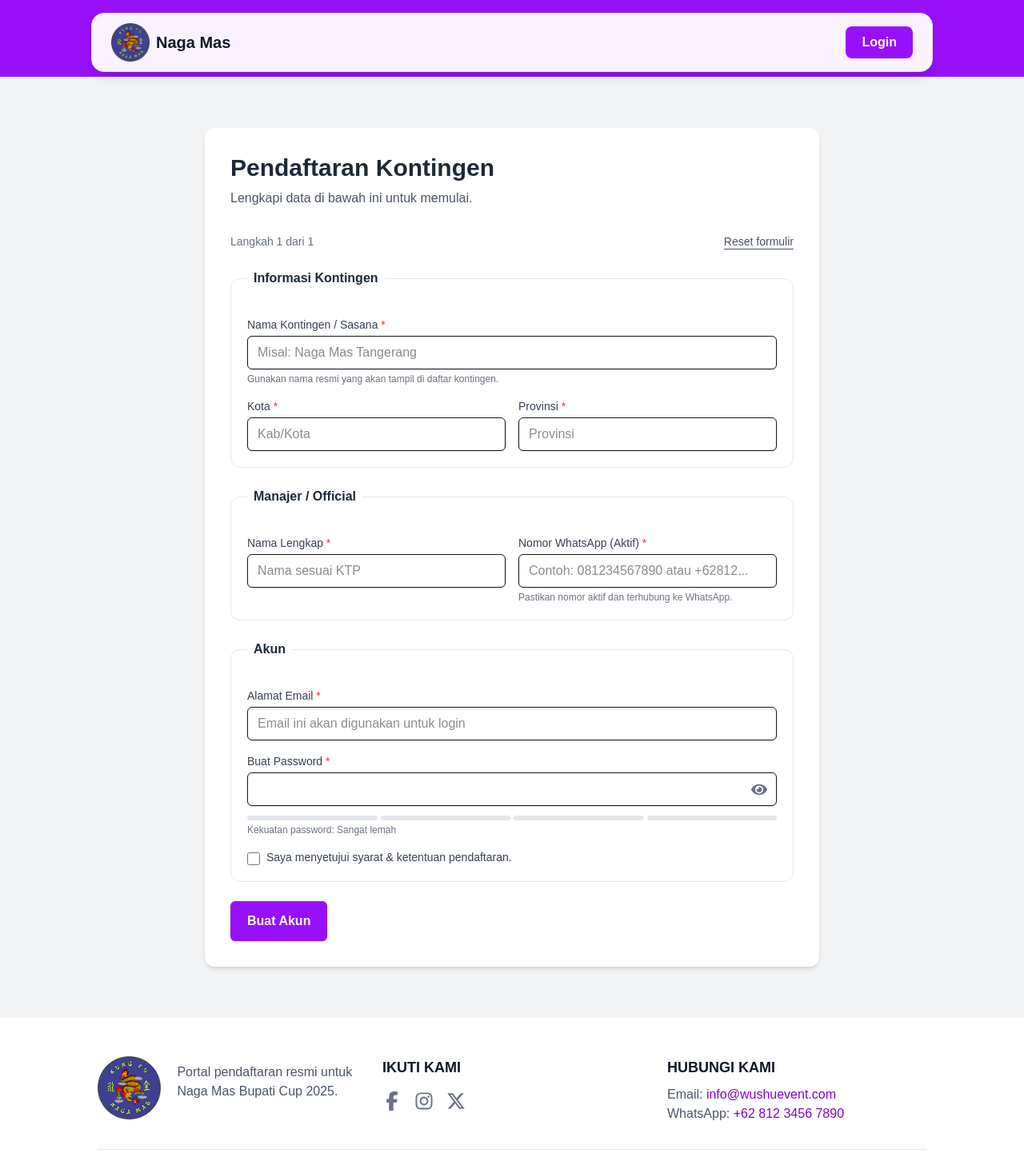
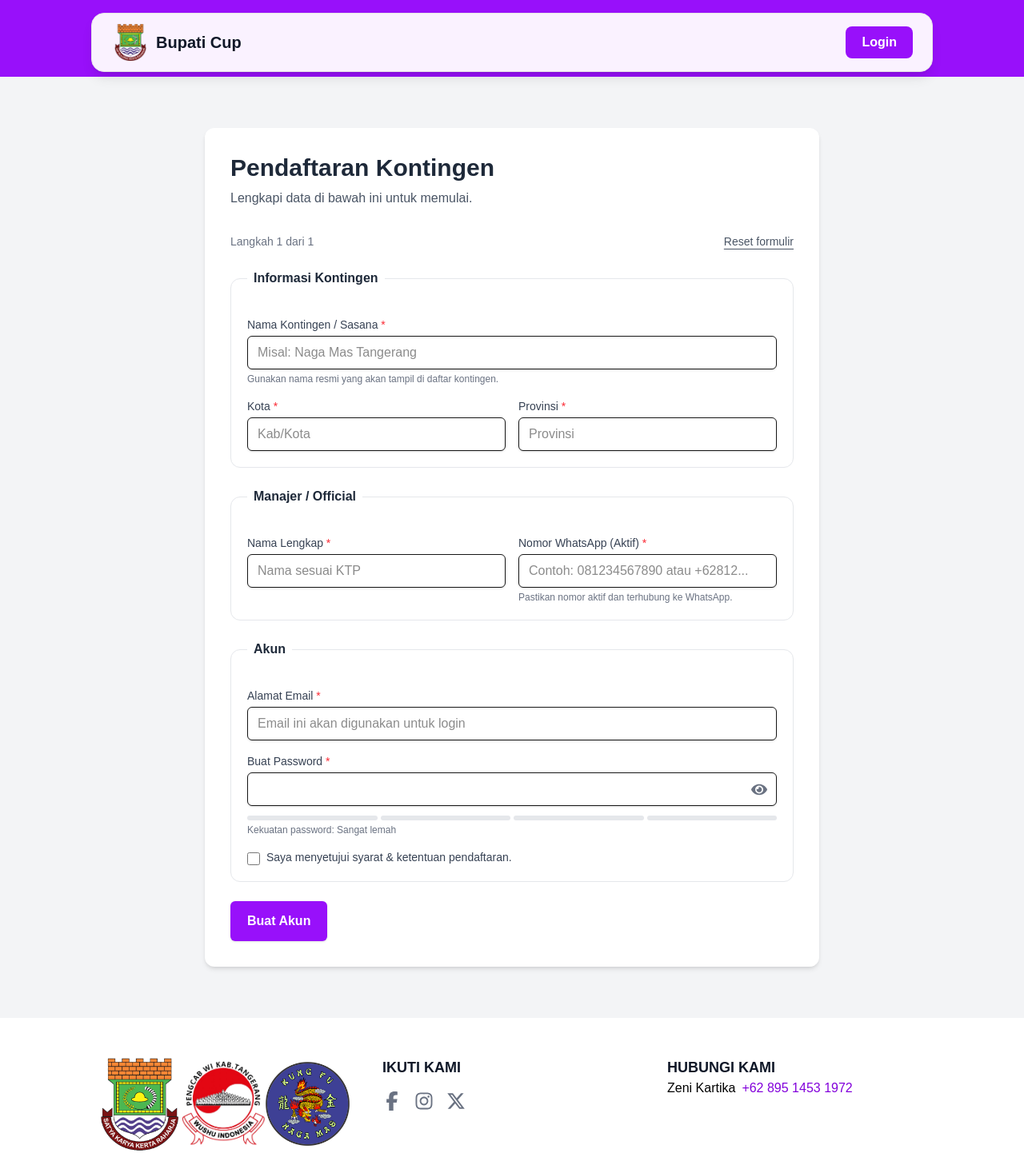
Before and after one commit to dvpms/bupati-cup-wushu, a Next.js app: page /daftar in a window 1280 px wide. Shown: the top 1452 px of the page at 80% size. Built offline with nearby package versions, Linux system fonts and the light colour scheme; no server answers.

Commit message:
feat: update logos and event details across components

```diff
--- a/src/components/DaftarForm.jsx
+++ b/src/components/DaftarForm.jsx
@@ -107,6 +107,7 @@ export default function DaftarForm() {
       // Insert user profile to table after signUp (email verification disabled)
       const user = data.user;
       if (user && user.id) {
+          console.log('Form values before insert:', form);
           const { error: insertError } = await supabase.from('users').insert([
             {
               id: user.id,
--- a/src/components/Footer.jsx
+++ b/src/components/Footer.jsx
@@ -8,23 +8,60 @@ export default function Footer() {
     <footer className="bg-white text-gray-700">
       <div className="container mx-auto py-12 px-6 md:px-8 lg:max-w-[960px] xl:max-w-[1100px] 2xl:max-w-[1240px]">
         <div className="grid grid-cols-1 md:grid-cols-3 gap-8 text-center md:text-left">
-          <div className="flex items-center md:items-start">
+          <div className="flex flex-col items-center md:items-start">
             <div className="flex items-center mr-5">
-              <Image src={EVENT.assets.logos.cabang} alt="Logo Cabang" width={150} height={150}  />
+              <Image
+                src={EVENT.assets.logos.kabupaten}
+                alt="Logo Kabupaten"
+                width={105}
+                height={105}
+              />
+              <Image
+                src={EVENT.assets.logos.pusat}
+                alt="Logo Cabang"
+                width={105}
+                height={105}
+              />
+              <Image
+                src={EVENT.assets.logos.cabang}
+                alt="Logo Cabang"
+                width={105}
+                height={105}
+              />
             </div>
-            <p className="text-gray-600 mt-2 max-w-xs">Portal pendaftaran resmi untuk {EVENT.name}.</p>
+            <p className="text-gray-600 mt-2 max-w-xs">
+              Portal pendaftaran resmi untuk {EVENT.name}.
+            </p>
           </div>
 
           <div>
             <h4 className="font-bold text-lg text-gray-900">IKUTI KAMI</h4>
             <div className="flex justify-center md:justify-start space-x-4 mt-4">
-              <a href={EVENT.links.social.facebook} target="_blank" rel="noreferrer noopener" className="text-gray-500 hover:text-purple-600 transition-colors" aria-label="Facebook">
+              <a
+                href={EVENT.links.social.facebook}
+                target="_blank"
+                rel="noreferrer noopener"
+                className="text-gray-500 hover:text-purple-600 transition-colors"
+                aria-label="Facebook"
+              >
                 <FaFacebookF className="w-6 h-6" />
               </a>
-              <a href={EVENT.links.social.instagram} target="_blank" rel="noreferrer noopener" className="text-gray-500 hover:text-purple-600 transition-colors" aria-label="Instagram">
+              <a
+                href={EVENT.links.social.instagram}
+                target="_blank"
+                rel="noreferrer noopener"
+                className="text-gray-500 hover:text-purple-600 transition-colors"
+                aria-label="Instagram"
+              >
                 <FaInstagram className="w-6 h-6" />
               </a>
-              <a href={EVENT.links.social.x} target="_blank" rel="noreferrer noopener" className="text-gray-500 hover:text-purple-600 transition-colors" aria-label="X">
+              <a
+                href={EVENT.links.social.x}
+                target="_blank"
+                rel="noreferrer noopener"
+                className="text-gray-500 hover:text-purple-600 transition-colors"
+                aria-label="X"
+              >
                 <FaXTwitter className="w-6 h-6" />
               </a>
             </div>
@@ -32,13 +69,27 @@ export default function Footer() {
 
           <div>
             <h4 className="font-bold text-lg text-gray-900">HUBUNGI KAMI</h4>
-            <p className="text-gray-600 mt-2">Email: <a href={EVENT.links.mailto} className="text-purple-700 hover:text-purple-800 underline-offset-2 hover:underline">{EVENT.contacts.email}</a></p>
-            <p className="text-gray-600">WhatsApp: <a href={EVENT.links.wa} target="_blank" rel="noreferrer noopener" className="text-purple-700 hover:text-purple-800 underline-offset-2 hover:underline">{EVENT.contacts.whatsapp}</a></p>
+            {/* <p className="text-gray-600 mt-2">Email: <a href={EVENT.links.mailto} className="text-purple-700 hover:text-purple-800 underline-offset-2 hover:underline">{EVENT.contacts.email}</a></p> */}
+            <p className="text-gray-600">
+              <span className="text-black me-2">{EVENT.contacts.whatsapp.name}</span>
+              <a
+                href={EVENT.links.wa}
+                target="_blank"
+                rel="noreferrer noopener"
+                className="text-purple-700 hover:text-purple-800 underline-offset-2 hover:underline"
+              >
+                {EVENT.contacts.whatsapp.number}
+              </a>
+            </p>
           </div>
         </div>
         <div className="border-t border-neutral-200 mt-8 pt-6 text-center text-neutral-500 text-sm">
           &copy; {new Date().getFullYear()} {EVENT.brand}. All Rights Reserved.
         </div>
+        <div className="text-center text-xs text-gray-400 mt-2">
+          Developed by
+          <span className="font-semibold text-purple-700">Devran P.M</span>
+        </div>
       </div>
     </footer>
   );
--- a/src/components/LandingPosterHero.jsx
+++ b/src/components/LandingPosterHero.jsx
@@ -16,7 +16,7 @@ export default function LandingPosterHero() {
           {/* Text content */}
           <div className="text-white">
             <div className="inline-flex items-center gap-2 rounded-full bg-white/10 px-4 py-1.5 ring-1 ring-white/20">
-              <span className="text-xs font-semibold uppercase tracking-widest">
+              <span className="text-2xl font-semibold uppercase tracking-widest">
                 Open Tournament Wushu
               </span>
             </div>
--- a/src/components/Navbar.jsx
+++ b/src/components/Navbar.jsx
@@ -16,14 +16,14 @@ export default function Navbar() {
           <Link href="/">
             <div className="flex items-center space-x-2">
               <Image
-                src="/logo-cabang.png"
+                src="/logo-kabupaten.png"
                 alt="Logo"
                 width={80}
                 height={80}
                 className="w-12 h-12 object-contain"
               />
               <span className="font-bold text-lg md:text-xl text-gray-900 dark:text-gray-100">
-                {EVENT.brand}
+                Bupati Cup
               </span>
             </div>
           </Link>
--- a/src/components/admin/AdminSidebar.jsx
+++ b/src/components/admin/AdminSidebar.jsx
@@ -13,15 +13,15 @@ export default function AdminSidebar({ onLogout }) {
         {/* Logo & Judul Panel */}
         <div className="flex items-center justify-center space-x-2 p-4 border-b border-neutral-200">
           <Image
-            src="/logo-cabang.png"
-            alt="Logo Naga Mas"
+            src="/logo-kabupaten.png"
+            alt="Logo Kabupaten"
             width={40}
             height={40}
-            className="w-12 h-12 rounded-full object-cover"
+            className="w-12 h-12"
           />
           <div>
             <span className="font-black text-xl text-gray-800 tracking-tight">
-              Naga Mas
+              Bupati Cup
             </span>
             <p className="text-xs text-purple-600 font-bold">ADMIN PANEL</p>
           </div>
--- a/src/components/dashboard/Sidebar.jsx
+++ b/src/components/dashboard/Sidebar.jsx
@@ -10,8 +10,8 @@ export default function Sidebar({ onLogout }) {
     <aside className={`w-64 bg-${STYLE.white} ${STYLE.cardShadow} flex flex-col justify-between border-r ${STYLE.border}`}>
       <div>
         <div className="flex items-center justify-center space-x-2 p-4 border-b border-neutral-200">
-          <Image src="/logo-cabang.png" alt="Logo Naga Mas" width={40} height={40} className="w-12 h-12" />
-          <span className="font-black text-xl text-gray-800 tracking-tight">Naga Mas</span>
+          <Image src="/logo-kabupaten.png" alt="Logo Kabupaten" width={40} height={40} className="w-12 h-12" />
+          <span className="font-black text-xl text-gray-800 tracking-tight">Bupati Cup</span>
         </div>
         <nav className="mt-6">
           <Link
--- a/src/config/event.js
+++ b/src/config/event.js
@@ -1,13 +1,13 @@
 // Event configuration used across the app
 export const EVENT = {
-  brand: "Naga Mas",
-  name: "Naga Mas Bupati Cup 2025",
+  brand: "Open Tournanment Bupati Cup",
+  name: "Naga Mas Bupati Cup Kab. Tangerang 2025",
   // Target datetime for countdown (ISO 8601 with timezone)
   date: "2025-10-30T23:59:59+07:00",
   dateLabel: "11 Oktober 2025",
   location: "Gedung Graha Pemuda, Kab. Tangerang, Indonesia",
   contacts: {
-    whatsapp: "+62 812 3456 7890",
+    whatsapp: { name: "Zeni Kartika", number: "+62 895 1453 1972" },
     email: "info@wushuevent.com",
   },
   links: {
@@ -21,7 +21,7 @@ export const EVENT = {
     // Convenience links
     get wa() {
       // Build wa.me link with sanitized phone number (remove spaces and plus)
-      const phone = (EVENT.contacts.whatsapp || "").replace(/[^0-9]/g, "");
+      const phone = (EVENT.contacts.whatsapp.number || "").replace(/[^0-9]/g, "");
       return phone ? `https://wa.me/${phone}` : "#";
     },
     get mailto() {
```
Also changed, not shown: src/app/(dashboard)/dashboard/pembayaran/page.js (+25 -11 lines), public/logo-pusat.png.
